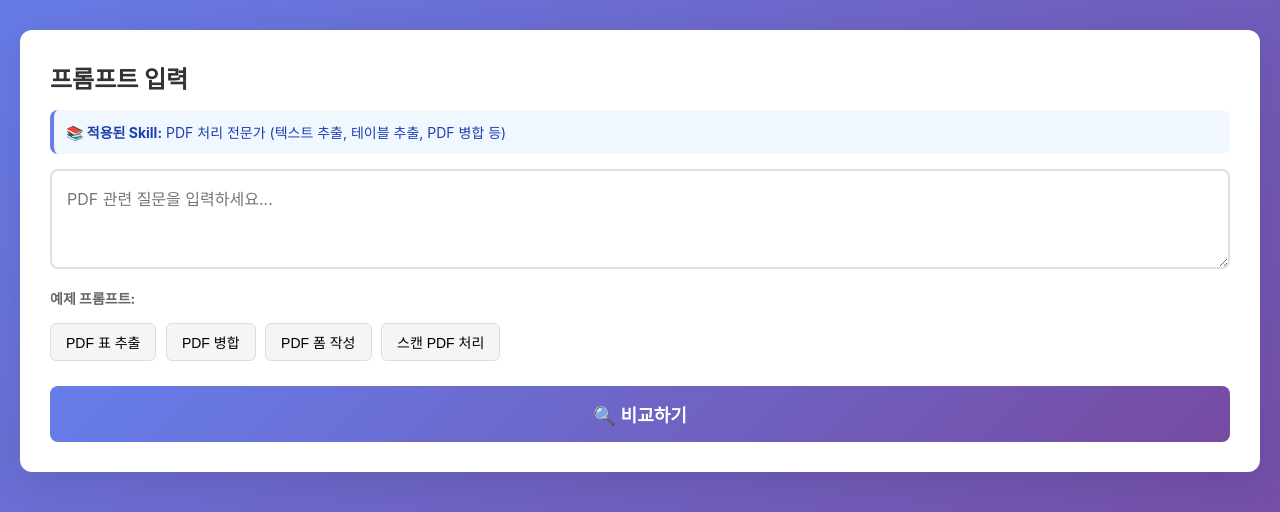
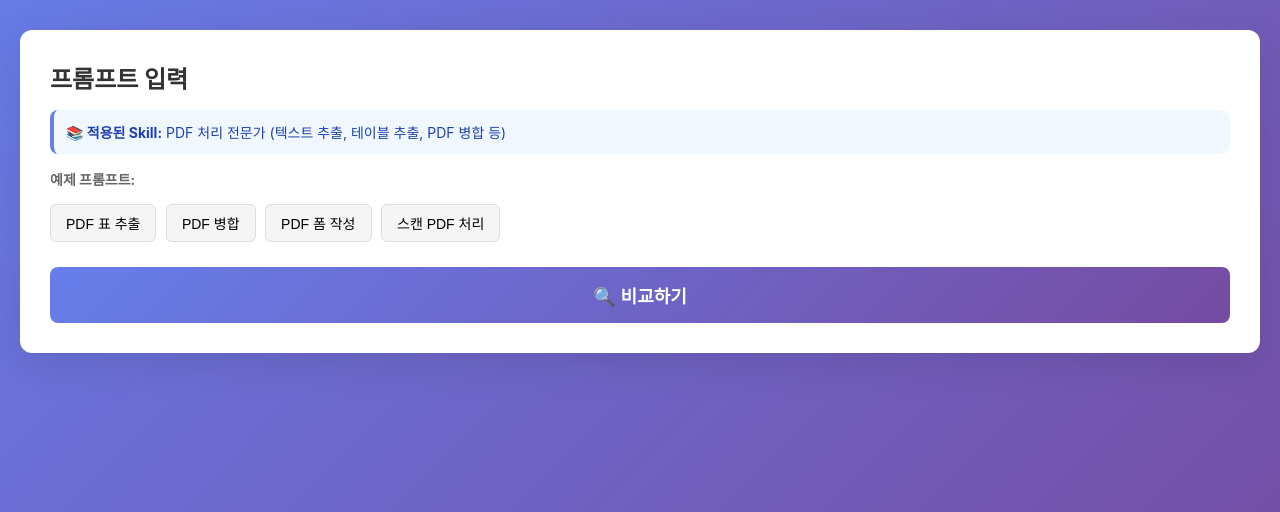
Before and after one commit to minchanpark/Claude-Code-guide, a Flask app: page / in a window 1280 px wide. Shown: the part 113-625 px from the top of the page. Run offline with Flask 3, Linux system fonts and the light colour scheme.

```diff
--- a/templates/index.html
+++ b/templates/index.html
@@ -243,7 +243,7 @@
                     <strong>📚 적용된 Skill:</strong> PDF 처리 전문가 (텍스트 추출, 테이블 추출, PDF 병합 등)
                 </p>
             </div>
-            <textarea id="promptInput" placeholder="PDF 관련 질문을 입력하세요..."></textarea>
+
 
             <div class="examples">
                 <p><strong>예제 프롬프트:</strong></p>
```
